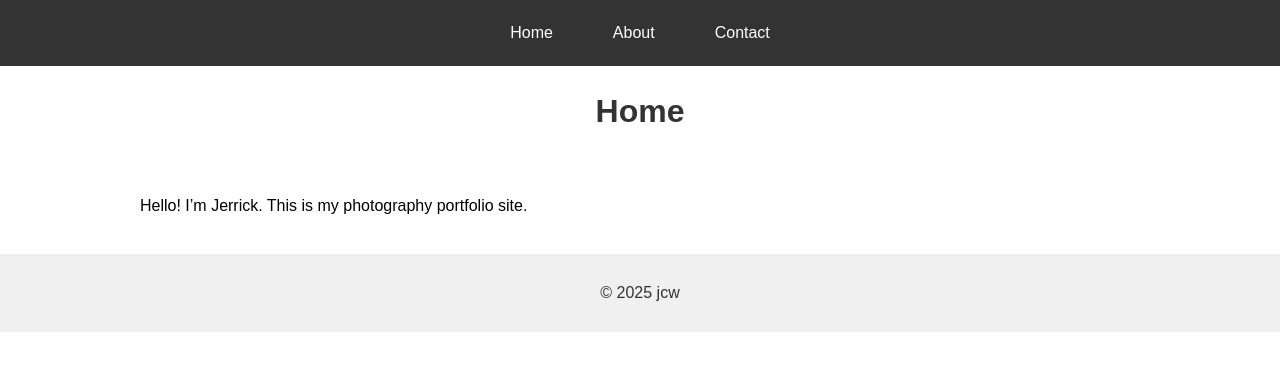
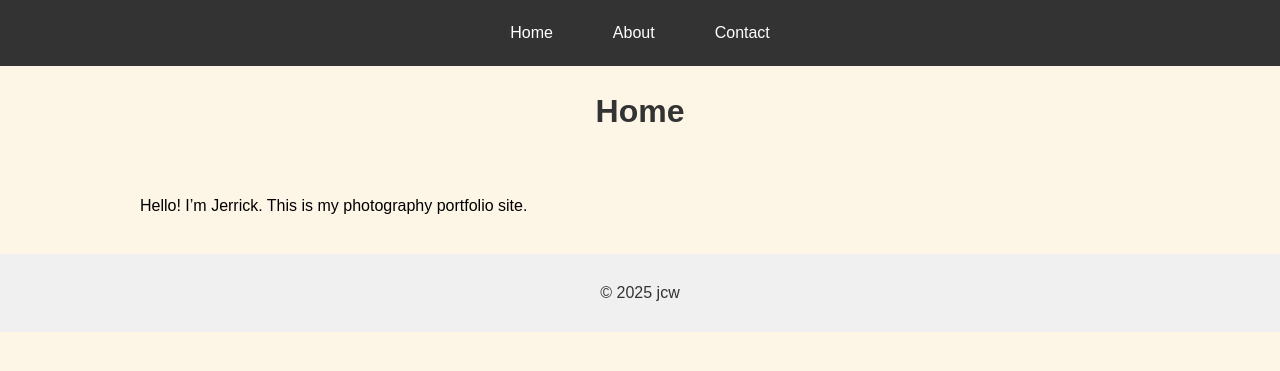
Before and after one commit to jerrickwang/jerrickwang.github.io, a Jekyll site: the page built from index.md, in a window 1280 px wide. Shown: the top 371 px of the page. Built offline with Jekyll 4.4.1, drawn with Linux system fonts in a browser that asks for light colours.

Commit message:
Update style.css

```diff
--- a/assets/css/style.css
+++ b/assets/css/style.css
@@ -66,11 +66,12 @@ footer {
   color: #333; /* Footer text color */
 }
 
-/* Body global styling */
+/* Body global styling with cream background */
 body {
   margin: 0; /* Removes default body margins */
   padding: 0; /* Removes default body padding */
   font-family: Arial, sans-serif; /* Default font family */
   line-height: 1.6; /* Improves readability */
+  background-color: #fdf5e6; /* Light cream background color */
   box-sizing: border-box; /* Applies box-sizing globally */
 }
```
